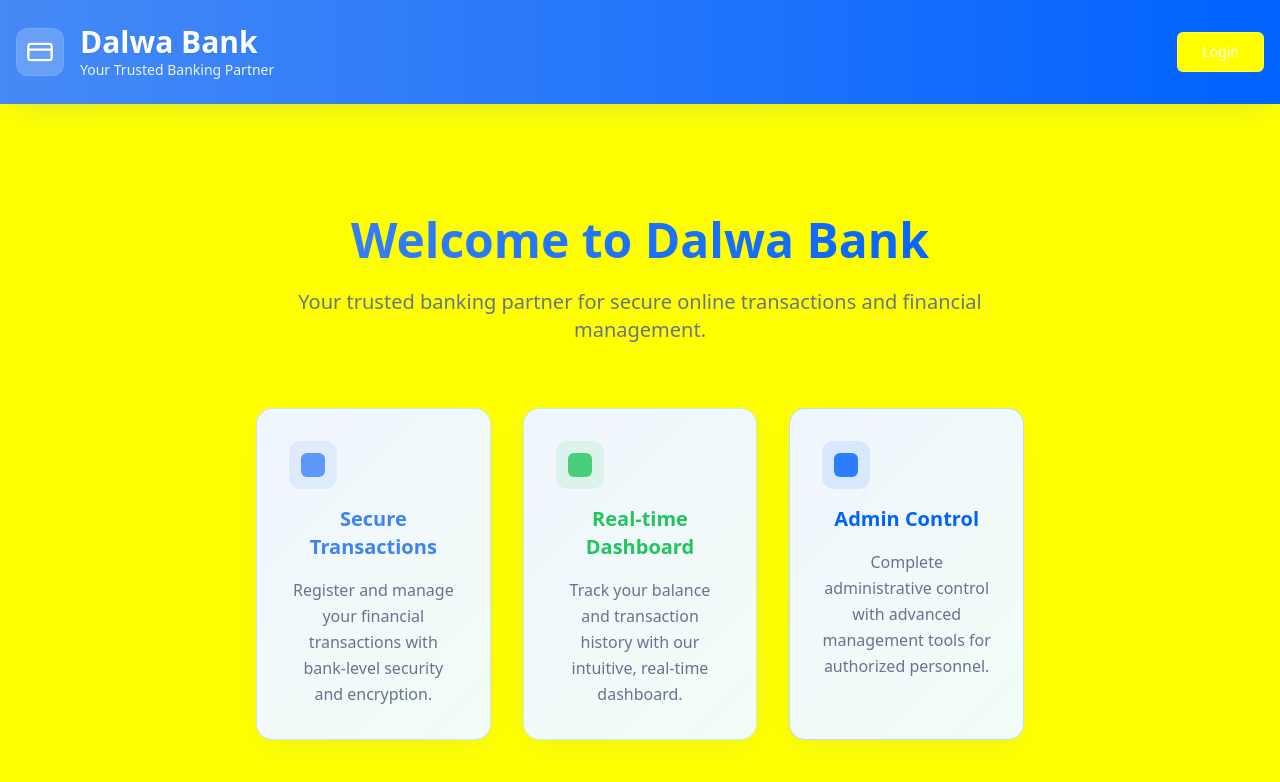
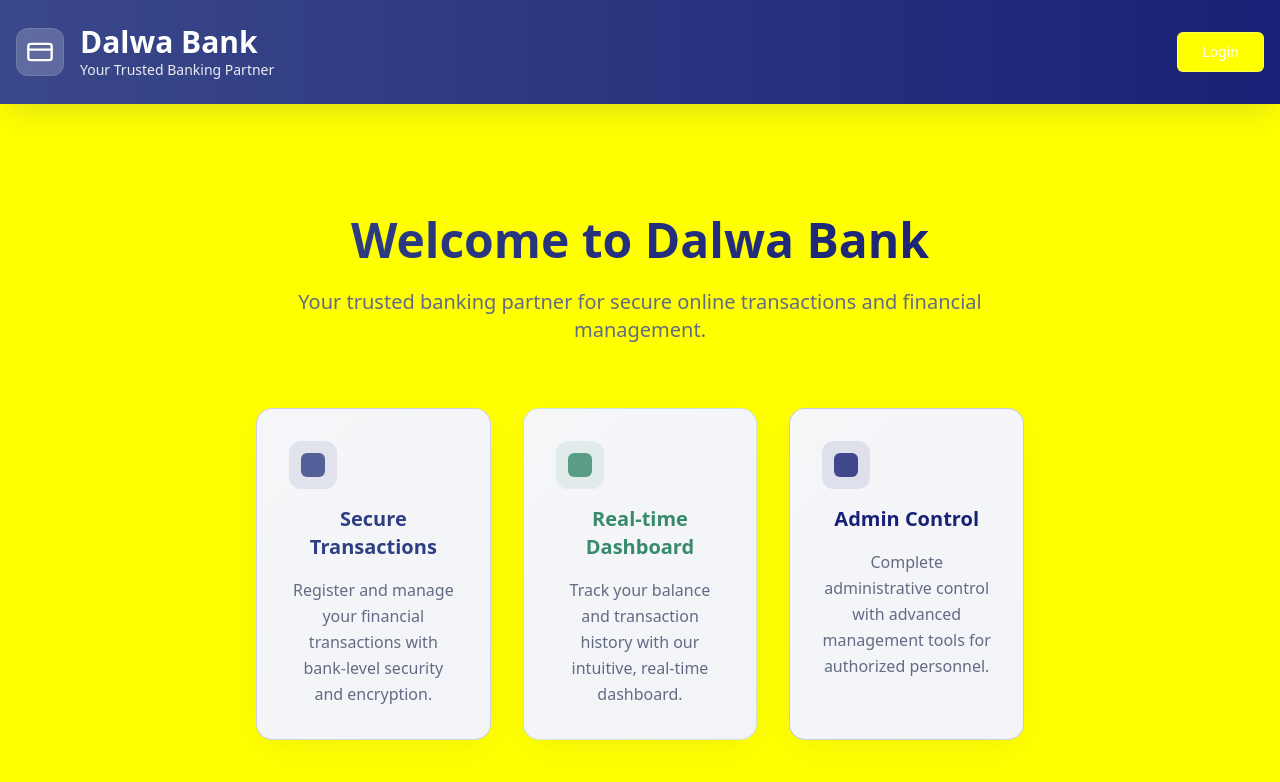
Before and after one commit to nenne76/dalwa-bank-central, a React (Vite) app: page / in a window 1280 px wide. Shown: the top 782 px of the page. Built offline with nearby package versions, Linux system fonts and the light colour scheme.

Commit message:
Refactor: Improve UI colors and aesthetics

```diff
--- a/src/index.css
+++ b/src/index.css
@@ -8,54 +8,54 @@ All colors MUST be HSL.
 
 @layer base {
   :root {
-    --background: 248 250 252;
-    --foreground: 215 25% 27%;
+    --background: 250 250 253;
+    --foreground: 224 17% 20%;
 
     --card: 0 0% 100%;
-    --card-foreground: 215 25% 27%;
+    --card-foreground: 224 17% 20%;
 
     --popover: 0 0% 100%;
-    --popover-foreground: 215 25% 27%;
+    --popover-foreground: 224 17% 20%;
 
-    --primary: 217 91% 60%;
-    --primary-foreground: 0 0% 100%;
+    --primary: 229 47% 35%;
+    --primary-foreground: 0 0% 98%;
 
-    --secondary: 142 71% 45%;
-    --secondary-foreground: 0 0% 100%;
+    --secondary: 223 34% 52%;
+    --secondary-foreground: 0 0% 98%;
 
-    --muted: 217 32% 96%;
-    --muted-foreground: 215 16% 47%;
+    --muted: 229 20% 95%;
+    --muted-foreground: 224 15% 45%;
 
-    --accent: 217 32% 96%;
-    --accent-foreground: 215 25% 27%;
+    --accent: 229 20% 95%;
+    --accent-foreground: 224 17% 20%;
 
-    --destructive: 0 84% 60%;
-    --destructive-foreground: 0 0% 100%;
+    --destructive: 0 70% 55%;
+    --destructive-foreground: 0 0% 98%;
 
-    --border: 217 32% 91%;
-    --input: 217 32% 91%;
-    --ring: 217 91% 60%;
+    --border: 229 20% 88%;
+    --input: 229 20% 88%;
+    --ring: 229 47% 35%;
 
-    /* Banking specific colors */
-    --banking-blue: 217 91% 60%;
-    --banking-green: 142 71% 45%;
-    --banking-trust: 217 100% 50%;
-    --banking-success: 142 71% 45%;
-    --banking-warning: 45 93% 58%;
+    /* Banking specific colors - More mature palette */
+    --banking-blue: 229 47% 35%;
+    --banking-green: 158 42% 38%;
+    --banking-trust: 235 65% 28%;
+    --banking-success: 158 42% 38%;
+    --banking-warning: 30 85% 52%;
 
-    /* Gradients */
-    --gradient-primary: linear-gradient(135deg, hsl(217 91% 60%), hsl(217 91% 50%));
-    --gradient-hero: linear-gradient(135deg, hsl(217 91% 60%) 0%, hsl(217 91% 50%) 50%, hsl(142 71% 45%) 100%);
-    --gradient-card: linear-gradient(145deg, hsl(0 0% 100%) 0%, hsl(217 32% 98%) 100%);
-    --gradient-glass: linear-gradient(145deg, hsl(0 0% 100% / 0.1) 0%, hsl(217 32% 98% / 0.05) 100%);
-    --gradient-feature: linear-gradient(135deg, hsl(217 91% 97%) 0%, hsl(142 71% 97%) 100%);
+    /* Sophisticated gradients */
+    --gradient-primary: linear-gradient(135deg, hsl(229 47% 35%), hsl(235 65% 28%));
+    --gradient-hero: linear-gradient(135deg, hsl(229 47% 35%) 0%, hsl(235 65% 28%) 50%, hsl(223 34% 52%) 100%);
+    --gradient-card: linear-gradient(145deg, hsl(0 0% 100%) 0%, hsl(229 20% 97%) 100%);
+    --gradient-glass: linear-gradient(145deg, hsl(0 0% 100% / 0.8) 0%, hsl(229 20% 95% / 0.4) 100%);
+    --gradient-feature: linear-gradient(135deg, hsl(229 20% 97%) 0%, hsl(223 20% 96%) 100%);
 
-    /* Shadows */
-    --shadow-banking: 0 10px 30px -10px hsl(217 91% 60% / 0.2);
-    --shadow-card: 0 4px 20px -2px hsl(217 91% 60% / 0.1);
-    --shadow-elevation: 0 8px 30px -8px hsl(217 91% 60% / 0.15);
-    --shadow-glow: 0 0 40px hsl(217 91% 60% / 0.1);
-    --shadow-feature: 0 8px 32px -8px hsl(217 91% 60% / 0.12);
+    /* Refined shadows */
+    --shadow-banking: 0 12px 32px -8px hsl(229 47% 35% / 0.18);
+    --shadow-card: 0 6px 24px -4px hsl(229 47% 35% / 0.08);
+    --shadow-elevation: 0 10px 35px -10px hsl(229 47% 35% / 0.12);
+    --shadow-glow: 0 0 45px hsl(229 47% 35% / 0.08);
+    --shadow-feature: 0 10px 36px -10px hsl(229 47% 35% / 0.1);
 
     --radius: 0.5rem;
 
```
